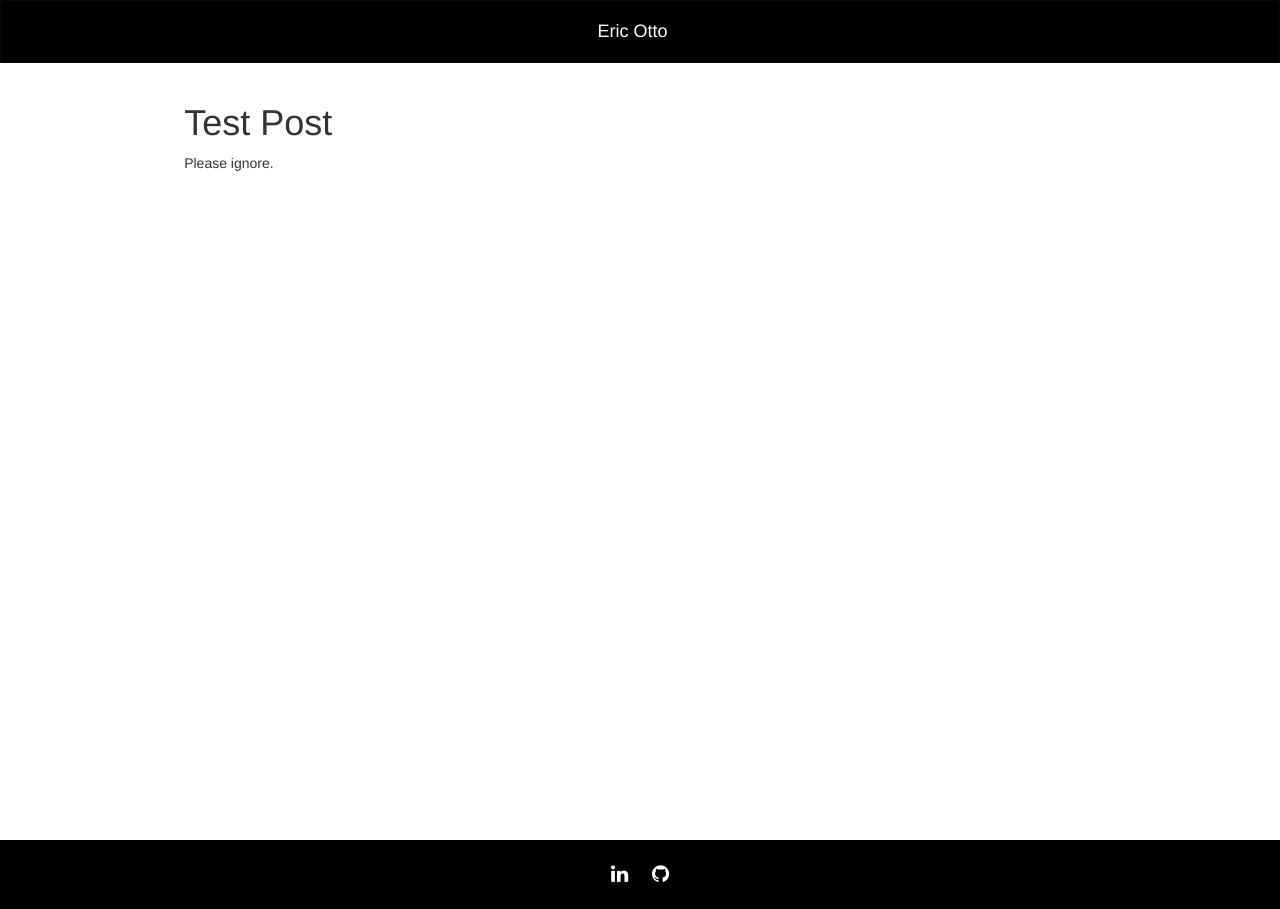
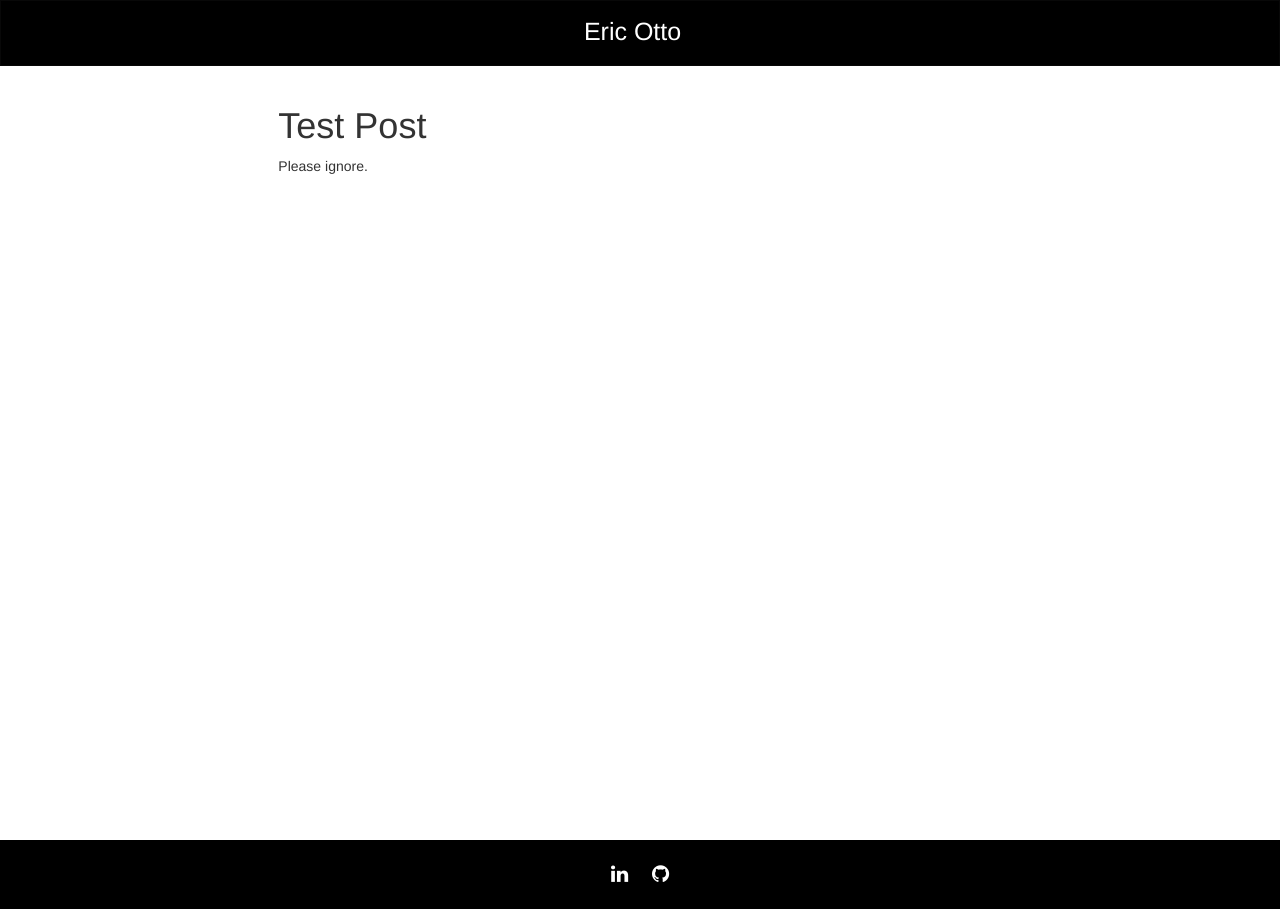
Before and after one commit to ericotto/ericotto.github.io, a Jekyll site: the page built from _posts/2017-11-08-test-post.md, in a window 1280 px wide. Built offline with Jekyll 4.4.1, drawn with Linux system fonts in a browser that asks for light colours; nearby versions of some CDN libraries.

Commit message:
Pathing fix and style change

```diff
--- a/_config.yml
+++ b/_config.yml
@@ -1,2 +1,3 @@
 title: Eric Otto
-description: Dynamic and highly motivated web developer with a passion for lifelong learning and data-driven applications.
+description: Software Developer with a passion for lifelong learning and data-driven applications.
+permalink: /blog/:title
--- a/_layouts/post.html
+++ b/_layouts/post.html
@@ -4,7 +4,7 @@ layout: post
 {% include header.html %}
 {% include navbar.html %}
 <div class="container posts">
-  <div class="row col-md-offset-1 col-md-8">
+  <div class="row row col-md-offset-2 col-md-6">
     <h1>{{ page.title }}</h1>
         {{ content }}
   </div>
--- a/css/custom.css
+++ b/css/custom.css
@@ -17,6 +17,7 @@ html, body {
 
 .navbar-brand {
   float:none;
+  font-size: 25px;
 }
 
 .navbar-default .navbar-nav > .active{
--- a/index.html
+++ b/index.html
@@ -5,7 +5,7 @@ active: blog
 ---
 
 <div class="container posts">
-  <div class="row row col-md-offset-1 col-md-8">
+  <div class="row row col-md-offset-2 col-md-6">
     {% for post in site.posts %}
       <h3><strong><a href="{{ post.url }}">{{ post.title }}</a></strong></h3>
       <p>{{ post.description }}</p>
```
Also changed, not shown: _posts/2017-11-08-test-post.md (renamed from _posts/2016-11-14-test-post.markdown).
